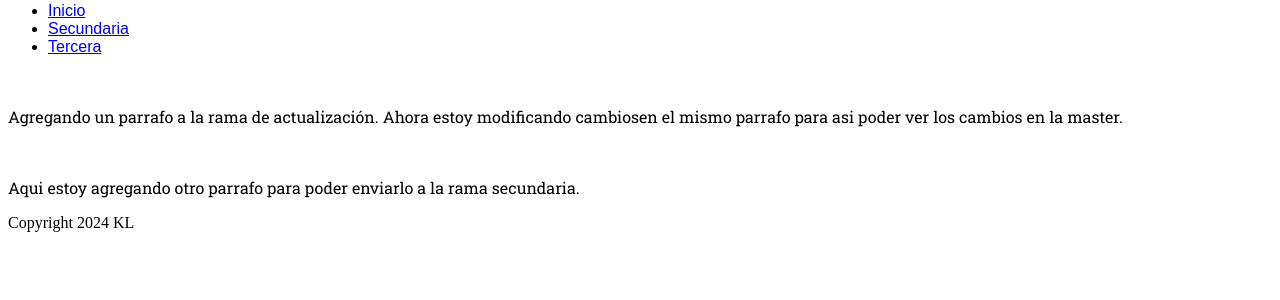
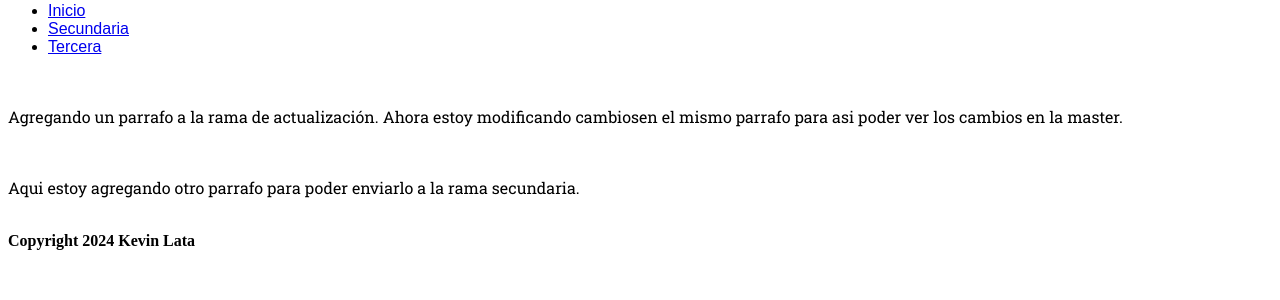
Before and after one commit to kevinlata1605/Git_GitHub, a PHP site: page /include/index.php in a window 1280 px wide. Shown: the part 197-497 px from the top of the page. Run offline with PHP 8.4, Linux system fonts and the light colour scheme; some web fonts are replaced.

Commit message:
Se modifico el pie de pagina

```diff
--- a/include/inc/footer.php
+++ b/include/inc/footer.php
@@ -1,3 +1,3 @@
 <footer>
-        Copyright 2024 KL
+        <b> Copyright 2024 Kevin Lata </b>
     </footer>
--- a/include/index.php
+++ b/include/index.php
@@ -33,6 +33,7 @@
         Aqui estoy agregando otro parrafo para poder
         enviarlo a la rama secundaria.
     </p>
+    <br>
     <?php include_once "./inc/footer.php"; ?>
 </body>
 
```
